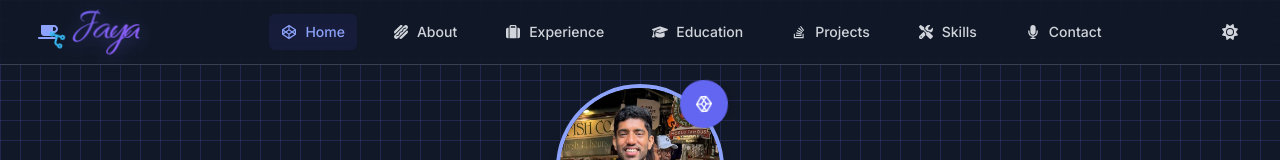
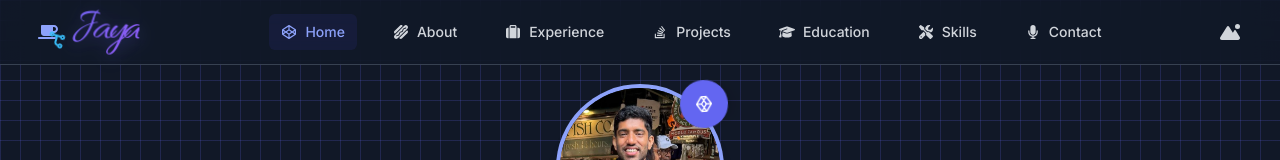
Before and after one commit to sabarishreddy99/jayas-portfolio, a Next.js app: page / in a window 1280 px wide. Shown: the top 160 px of the page. Built offline with nearby package versions, Linux system fonts and the light colour scheme.

Commit message:
Section juggle and theme icon change

```diff
--- a/src/app/page.tsx
+++ b/src/app/page.tsx
@@ -92,11 +92,11 @@ export default function Home() {
           <section id="runtime-environments">
             <Experience />
           </section>
+          <section id="container-registry">
+            <Projects />
+          </section>
           <section id="deployment-history">
             <Education />
-          </section>
-          <section id="container-registry">
-            <Projects />
           </section>
           <section id="service-mesh">
             <Skills />
--- a/src/components/Education.tsx
+++ b/src/components/Education.tsx
@@ -99,7 +99,7 @@ export default function Education() {
   }
 
   return (
-    <section ref={ref} className="py-20 px-4 sm:px-6 lg:px-8 bg-white dark:bg-gray-900">
+    <section ref={ref} className="py-20 px-4 sm:px-6 lg:px-8 bg-gray-50 dark:bg-gray-800">
       <motion.div
         variants={containerVariants}
         initial="hidden"
--- a/src/components/Navbar.tsx
+++ b/src/components/Navbar.tsx
@@ -4,7 +4,7 @@ import { useState, useEffect } from 'react'
 import { motion } from 'framer-motion'
 import { useTheme } from 'next-themes'
 import { FontAwesomeIcon } from '@fortawesome/react-fontawesome'
-import { faSun, faMoon, faBars, faTimes, faBarcode, faHotdog, faSuitcase, faGraduationCap, faToolbox, faTools, faMicrophone, faCoffee, faCodeFork, faCode, faCodeMerge, faCodeBranch } from '@fortawesome/free-solid-svg-icons'
+import { faSun, faMoon, faBars, faTimes, faBarcode, faHotdog, faSuitcase, faGraduationCap, faToolbox, faTools, faMicrophone, faCoffee, faCodeFork, faCode, faCodeMerge, faCodeBranch, faMountainSun } from '@fortawesome/free-solid-svg-icons'
 import { faDocker, faCodepen, faStackOverflow, faCodiepie } from '@fortawesome/free-brands-svg-icons'
 
 interface NavbarProps {
@@ -37,14 +37,14 @@ export default function Navbar({ activeSection }: NavbarProps) {
       icon: faSuitcase
     },
     {
+      id: 'container-registry',
+      label: 'Projects',
+      icon: faStackOverflow
+    },
+    {
       id: 'deployment-history',
       label: 'Education',
       icon: faGraduationCap
-    },
-    {
-      id: 'container-registry',
-      label: 'Projects',
-      icon: faStackOverflow
     },
     {
       id: 'service-mesh',
@@ -130,7 +130,7 @@ export default function Navbar({ activeSection }: NavbarProps) {
               className="p-2 rounded-md text-gray-700 dark:text-gray-300 hover:bg-gray-100 dark:hover:bg-gray-800"
             >
               <FontAwesomeIcon
-                icon={theme === 'dark' ? faSun : faMoon}
+                icon={theme === 'dark' ? faMountainSun : faMoon}
                 className="w-5 h-5"
               />
             </motion.button>
--- a/src/components/Projects.tsx
+++ b/src/components/Projects.tsx
@@ -102,7 +102,7 @@ export default function Projects() {
   }
 
   return (
-    <section ref={ref} className="py-20 px-4 sm:px-6 lg:px-8 bg-gray-50 dark:bg-gray-800">
+    <section ref={ref} className="py-20 px-4 sm:px-6 lg:px-8 bg-white dark:bg-gray-900">
       <motion.div
         variants={containerVariants}
         initial="hidden"
```
